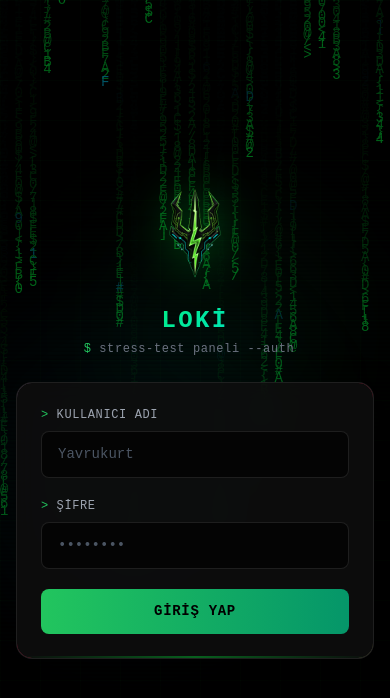
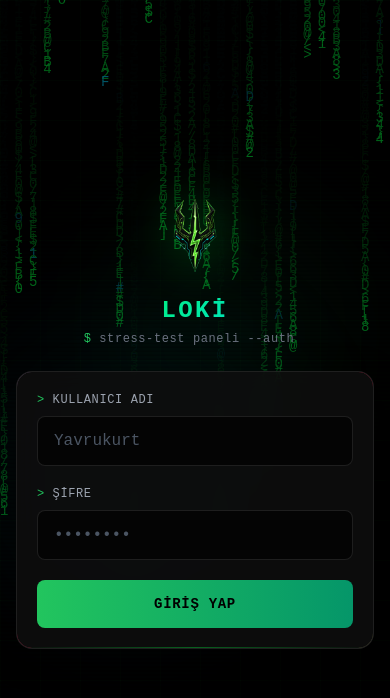
Before and after one commit to byfinch/Loki, a React (Vite) app: page / in a window 390 px wide. Shown: the top 698 px of the page. Built offline with nearby package versions, Linux system fonts and the light colour scheme.

Commit message:
login mobil: 46px dokunma hedefleri, 16px input fontu (iOS zoom onlemi), kucuk ekran sikistirmasi

```diff
--- a/src/components/Login.jsx
+++ b/src/components/Login.jsx
@@ -46,14 +46,14 @@ const Login = () => {
 
       <div className="w-full max-w-md relative z-10">
         {/* Logo */}
-        <div className="flex justify-center mb-6">
+        <div className="flex justify-center mb-5 sm:mb-6">
           <img
             src="/logo.png"
             alt="Loki Panel"
             width="112"
             height="112"
             loading="eager"
-            className="h-24 w-24 sm:h-28 sm:w-28 drop-shadow-[0_0_25px_rgba(0,255,65,0.35)]"
+            className="h-20 w-20 sm:h-28 sm:w-28 drop-shadow-[0_0_25px_rgba(0,255,65,0.35)]"
           />
         </div>
 
@@ -69,7 +69,7 @@ const Login = () => {
         </div>
 
         {/* Form kartı */}
-        <div className="glass-panel rounded-2xl p-6 sm:p-8 neon-border relative overflow-hidden">
+        <div className="glass-panel rounded-2xl p-5 sm:p-8 neon-border relative overflow-hidden">
           <div className="scan-sweep"></div>
 
           {error && (
@@ -92,9 +92,11 @@ const Login = () => {
                 type="text"
                 value={username}
                 onChange={(e) => setUsername(e.target.value)}
-                className="w-full bg-black/60 border border-white/10 rounded-lg px-4 py-3 font-mono text-white placeholder-gray-600 transition-all duration-300 focus:border-green-400/60 focus:outline-none focus:shadow-[0_0_18px_rgba(0,255,65,0.2)] focus:bg-black/80 hover:border-white/20"
+                className="w-full min-h-[46px] bg-black/60 border border-white/10 rounded-lg px-4 py-3 text-base font-mono text-white placeholder-gray-600 transition-all duration-300 focus:border-green-400/60 focus:outline-none focus:shadow-[0_0_18px_rgba(0,255,65,0.2)] focus:bg-black/80 hover:border-white/20"
                 placeholder="Yavrukurt"
                 autoComplete="username"
+                autoCapitalize="none"
+                autoCorrect="off"
                 required
               />
             </div>
@@ -108,7 +110,7 @@ const Login = () => {
                 type="password"
                 value={password}
                 onChange={(e) => setPassword(e.target.value)}
-                className="w-full bg-black/60 border border-white/10 rounded-lg px-4 py-3 font-mono text-white placeholder-gray-600 transition-all duration-300 focus:border-green-400/60 focus:outline-none focus:shadow-[0_0_18px_rgba(0,255,65,0.2)] focus:bg-black/80 hover:border-white/20"
+                className="w-full min-h-[46px] bg-black/60 border border-white/10 rounded-lg px-4 py-3 text-base font-mono text-white placeholder-gray-600 transition-all duration-300 focus:border-green-400/60 focus:outline-none focus:shadow-[0_0_18px_rgba(0,255,65,0.2)] focus:bg-black/80 hover:border-white/20"
                 placeholder="••••••••"
                 autoComplete="current-password"
                 required
@@ -118,7 +120,7 @@ const Login = () => {
             <button
               type="submit"
               disabled={loading}
-              className="w-full bg-gradient-to-r from-green-500 to-emerald-600 hover:from-green-400 hover:to-emerald-500 text-black font-bold font-mono py-3 rounded-lg tracking-wider uppercase transition-all duration-300 hover:shadow-[0_0_25px_rgba(0,255,65,0.35)] hover:-translate-y-0.5 active:translate-y-0 disabled:opacity-60 disabled:cursor-not-allowed disabled:hover:shadow-none disabled:hover:translate-y-0 flex items-center justify-center gap-2"
+              className="w-full min-h-[48px] bg-gradient-to-r from-green-500 to-emerald-600 hover:from-green-400 hover:to-emerald-500 text-black font-bold font-mono py-3 rounded-lg tracking-wider uppercase transition-all duration-300 hover:shadow-[0_0_25px_rgba(0,255,65,0.35)] hover:-translate-y-0.5 active:translate-y-0 disabled:opacity-60 disabled:cursor-not-allowed disabled:hover:shadow-none disabled:hover:translate-y-0 flex items-center justify-center gap-2"
             >
               {loading ? (
                 <>
```
